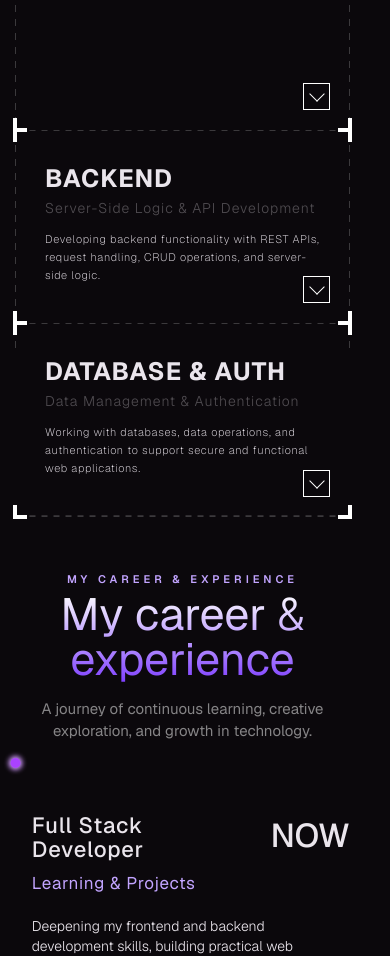
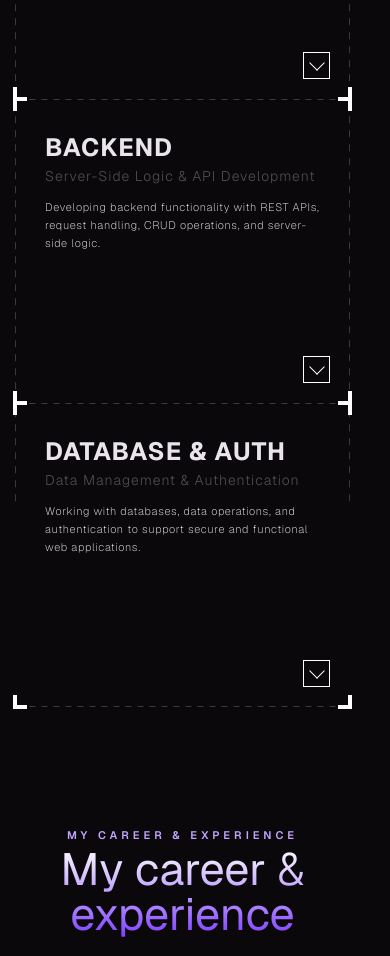
Before and after one commit to webrakib16/developer-portfolio, a React (Vite) app: page / in a window 390 px wide. Shown: the part 2484-3440 px from the top of the page. Built offline with nearby package versions, Linux system fonts and the light colour scheme.

Commit message:
fix: resolve mobile section overlap between Skills and Career sections

```diff
--- a/src/components/styles/Career.css
+++ b/src/components/styles/Career.css
@@ -282,11 +282,14 @@
   }
 
   .career-section {
-    padding-top: 90px;
+    padding-top: 60px;
+    padding-bottom: 60px;
     margin-top: 0px;
-
+    margin-bottom: 0;
     align-items: start;
     place-items: inherit;
     justify-content: left;
+    position: relative;
+    z-index: 1;
   }
 }
--- a/src/components/styles/WhatIDo.css
+++ b/src/components/styles/WhatIDo.css
@@ -333,7 +333,10 @@
 
 @media only screen and (max-width: 900px) {
   .whatIDO {
+    height: auto;
+    min-height: unset;
     flex-direction: column;
+    padding: 50px 0 80px;
   }
 
   .what-box h2 {
@@ -347,7 +350,8 @@
   }
 
   .what-box:last-child {
-    height: 620px;
+    height: auto;
+    min-height: unset;
   }
 
   .what-box {
@@ -362,7 +366,8 @@
 
   .what-box-in {
     margin-left: 0px;
-    height: 580px;
+    height: auto;
+    min-height: unset;
   }
 
   .what-content h5,
@@ -408,6 +413,9 @@
 
 @media only screen and (max-width: 550px) {
   .whatIDO {
+    height: auto;
+    min-height: unset;
+    padding: 40px 0 60px;
     place-items: inherit;
     align-items: start;
     justify-content: left;
@@ -417,6 +425,33 @@
     max-width: calc(100% - 25px);
     margin: 0;
   }
+
+  .what-box:last-child {
+    height: auto;
+    min-height: unset;
+  }
+
+  .what-box-in {
+    height: auto;
+    min-height: unset;
+  }
+
+  .what-content {
+    height: auto;
+    min-height: unset;
+  }
+
+  .what-noTouch:hover,
+  .what-content-active,
+  .what-content-active-default {
+    min-height: unset;
+  }
+
+  .what-noTouch:hover ~ .what-content,
+  .what-box-in:hover .what-noTouch:not(:hover),
+  .what-content.what-sibling {
+    min-height: unset;
+  }
 }
 
 @media only screen and (min-width: 1950px) {
```
